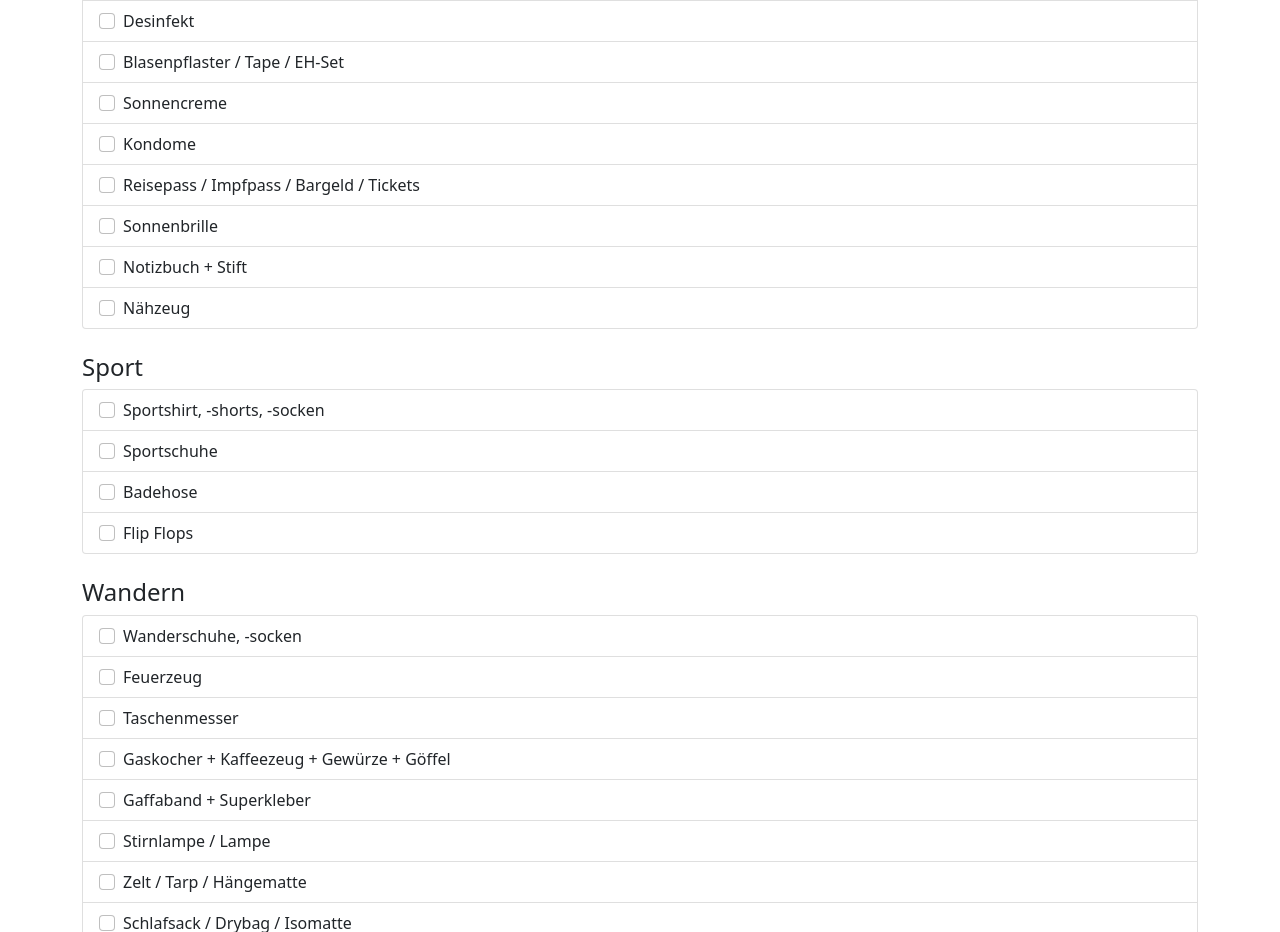
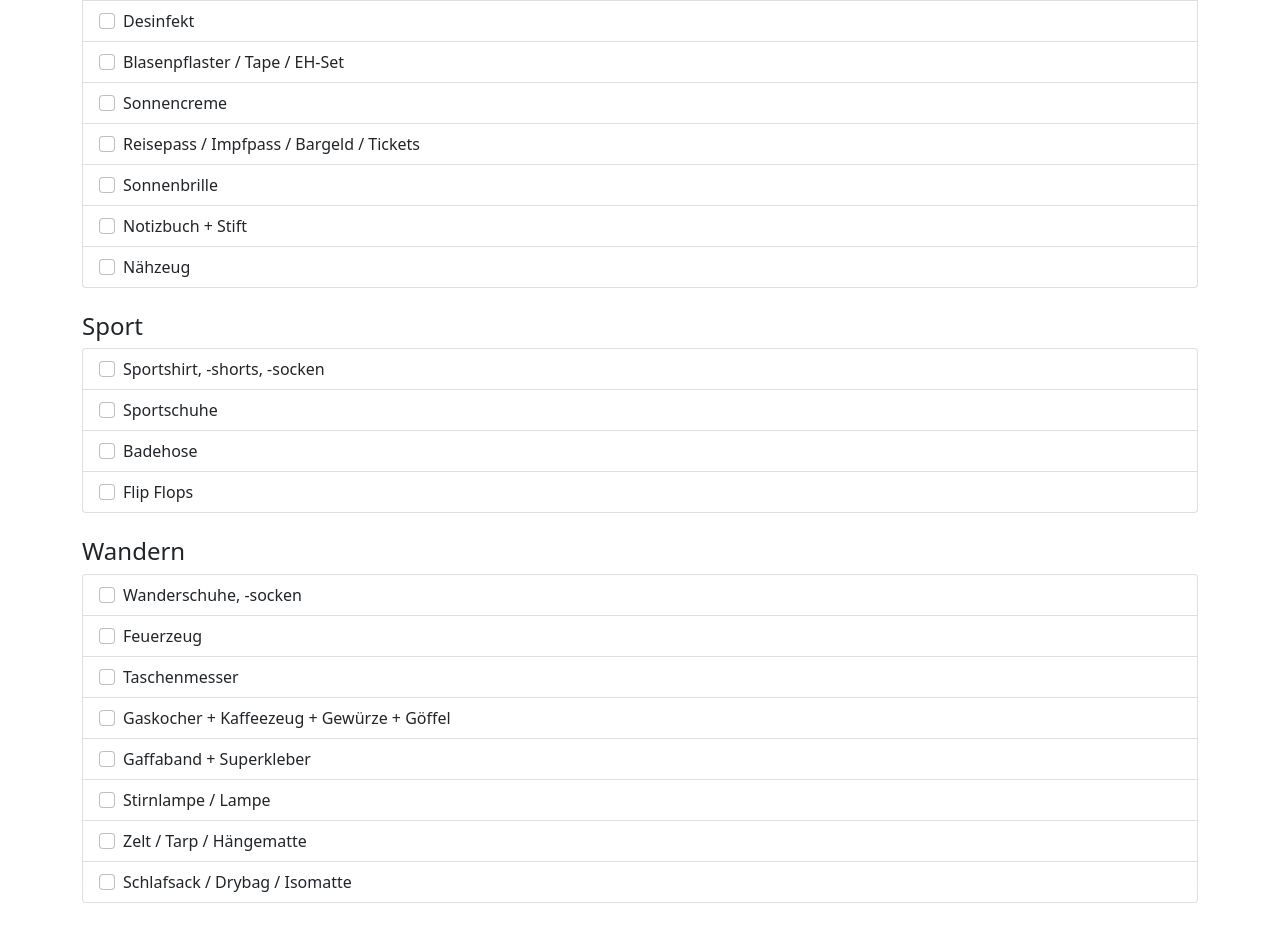
Before and after one commit to Marko2402/Marko2402.github.io, a plain HTML site: page index.html in a window 1280 px wide. Shown: the part 895-1827 px from the top of the page. Drawn offline with nearby package versions, Linux system fonts and the light colour scheme.

Commit message:
Update index.html

```diff
--- a/index.html
+++ b/index.html
@@ -56,7 +56,6 @@
 					"Desinfekt",
 					"Blasenpflaster / Tape / EH-Set",
 					"Sonnencreme",
-					"Kondome",
 					"Reisepass / Impfpass / Bargeld / Tickets",
 					"Sonnenbrille",
 					"Notizbuch + Stift",
```
